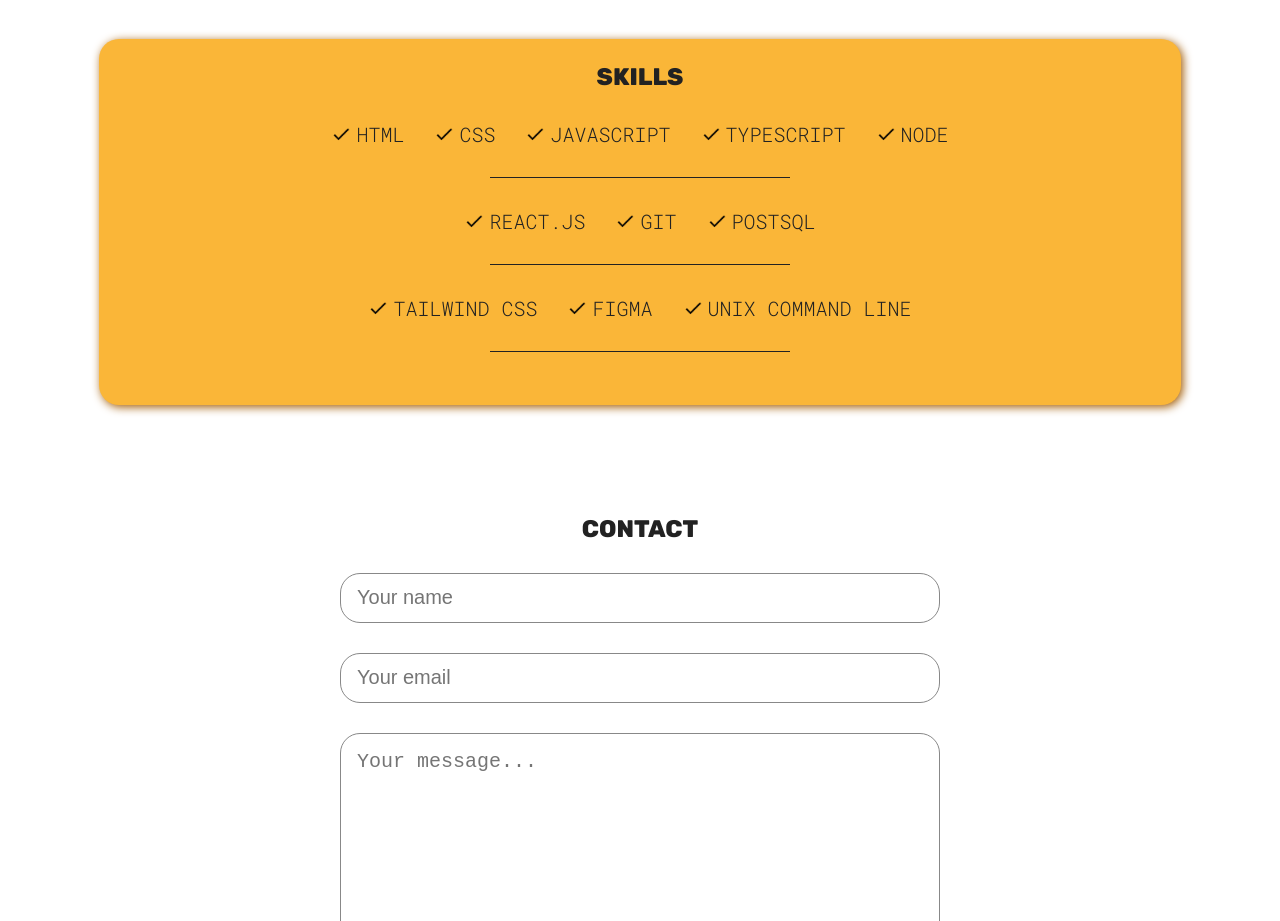
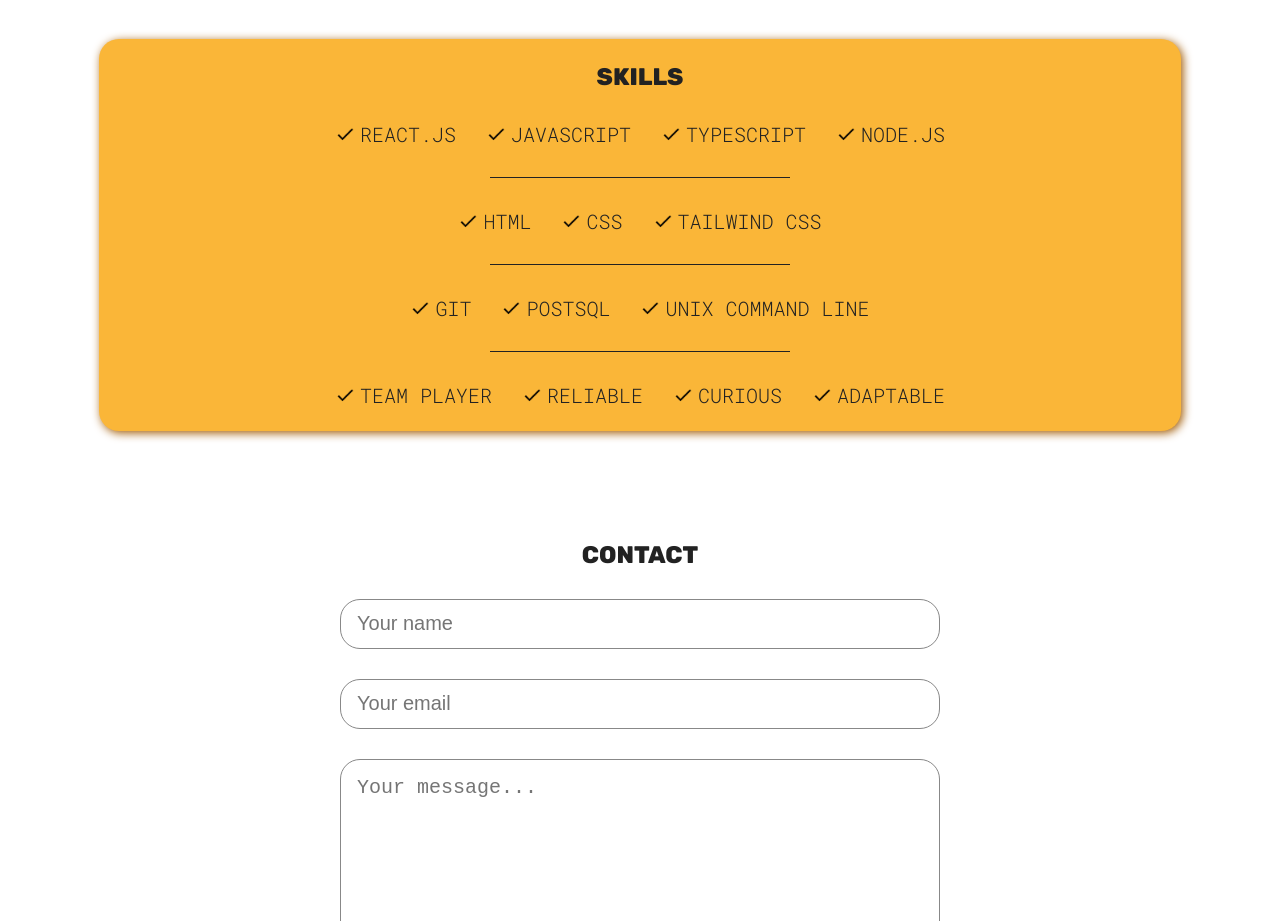
Before and after one commit to evelynmbart/evelynbart-portfolio, a React (Vite) app: page / in a window 1280 px wide. Shown: the part 4220-5141 px from the top of the page. Built offline with nearby package versions, Linux system fonts and the light colour scheme.

Commit message:
update skill list

```diff
--- a/src/components/Skills/Skill.jsx
+++ b/src/components/Skills/Skill.jsx
@@ -6,54 +6,69 @@ import "./Skills.css";
 
 const SKILLS_1 = [
   {
-    skill: "html",
+    skill: "React.js",
+    src: checkMarkDark,
+  },
+  {
+    skill: "Javascript",
+    src: checkMarkDark,
+  },
+
+  {
+    skill: "Typescript",
+    src: checkMarkDark,
+  },
+  {
+    skill: "Node.js",
+    src: checkMarkDark,
+  },
+];
+
+const SKILLS_2 = [
+  {
+    skill: "HTML",
     src: checkMarkDark,
   },
   {
     skill: "css",
     src: checkMarkDark,
   },
-
   {
-    skill: "javascript",
-    src: checkMarkDark,
-  },
-  {
-    skill: "Typescript",
-    src: checkMarkDark,
-  },
-  {
-    skill: "node",
-    src: checkMarkDark,
-  },
-];
-
-const SKILLS_2 = [
-  {
-    skill: "react.js",
-    src: checkMarkDark,
-  },
-  {
-    skill: "git",
-    src: checkMarkDark,
-  },
-  {
-    skill: "postSQL",
+    skill: "Tailwind css",
     src: checkMarkDark,
   },
 ];
 
 const SKILLS_3 = [
   {
-    skill: "tailwind css",
+    skill: "Git",
     src: checkMarkDark,
   },
   {
-    skill: "figma",
+    skill: "Postsql",
     src: checkMarkDark,
   },
   {
     skill: "UNIX command line",
+    src: checkMarkDark,
+  },
+];
+const SKILLS_4 = [
+  {
+    skill: "Team player",
+    src: checkMarkDark,
+  },
+  {
+    skill: "Reliable",
+    src: checkMarkDark,
+  },
+
+  {
+    skill: "Curious",
+    src: checkMarkDark,
+  },
+  {
+    skill: "adaptable",
     src: checkMarkDark,
   },
 ];
@@ -83,6 +98,11 @@ export function Skills() {
         ))}
       </div>
       <hr />
+      <div className="skills-list">
+        {SKILLS_4.map((skill, index) => (
+          <SkillList key={index} skill={skill} checkMark={checkMark} />
+        ))}
+      </div>
     </section>
   );
 }
```
